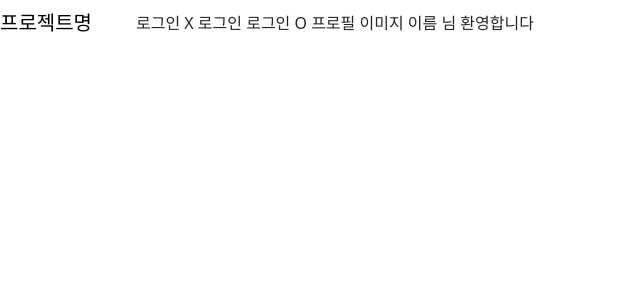
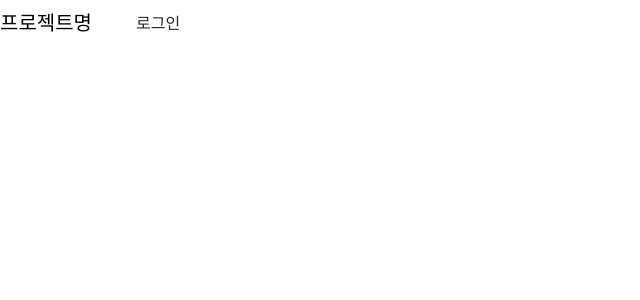
Before and after one commit to SKNETWORKS-FAMILY-AICAMP/SKN06-4th-1Team, a Django app: page /account/create in a window 1280 px wide. Shown: the top 300 px of the page, without its empty margins (0-640 px from the left). Run offline with Django 5.2, Linux system fonts and the light colour scheme; some libraries are stand-ins or nearby versions.

Commit message:
account/ view 수정

```diff
--- a/account/views.py
+++ b/account/views.py
@@ -31,7 +31,6 @@ def create(request):
 
 
 # 사용자 로그인
-@login_required
 def login(request):
     if request.method == "GET":
         return render(request, "account/login.html", {"form": AuthenticationForm()})
--- a/templates/layout.html
+++ b/templates/layout.html
@@ -17,14 +17,16 @@
     <title>{% block title %}청년정책 챗봇{% endblock title %}</title>
 </head>
 <body>
-  <nav class="navbar navbar-expand-sm">
+  <nav class="navbar">
     <div class="navbar-header">
      <a href="#" class="navbar-brand">프로젝트명</a>
     </div>
-
     <div class="container">
-    로그인 X 로그인
-    로그인 O 프로필 이미지 이름 님 환영합니다
+      {% if user.is_authenticated %}
+      로그인 O 프로필 이미지 이름 님 환영합니다
+      {% else %}
+      <a href="{%url "account:login"%}" class="nav-link">로그인</a>
+      {% endif %}
     </div>
   </nav>
   <div class="container">
```
Also changed, not shown: db.sqlite3.
